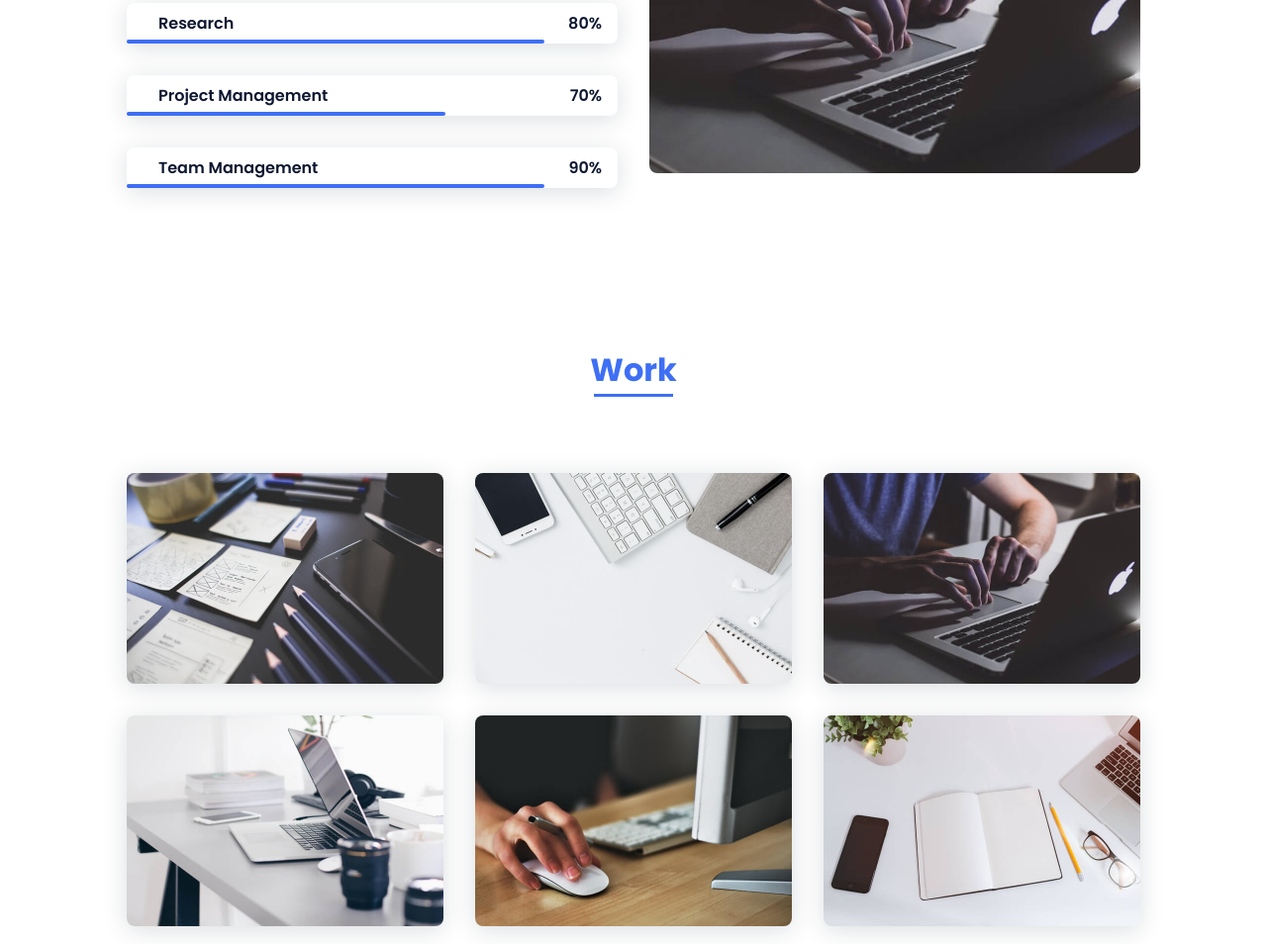
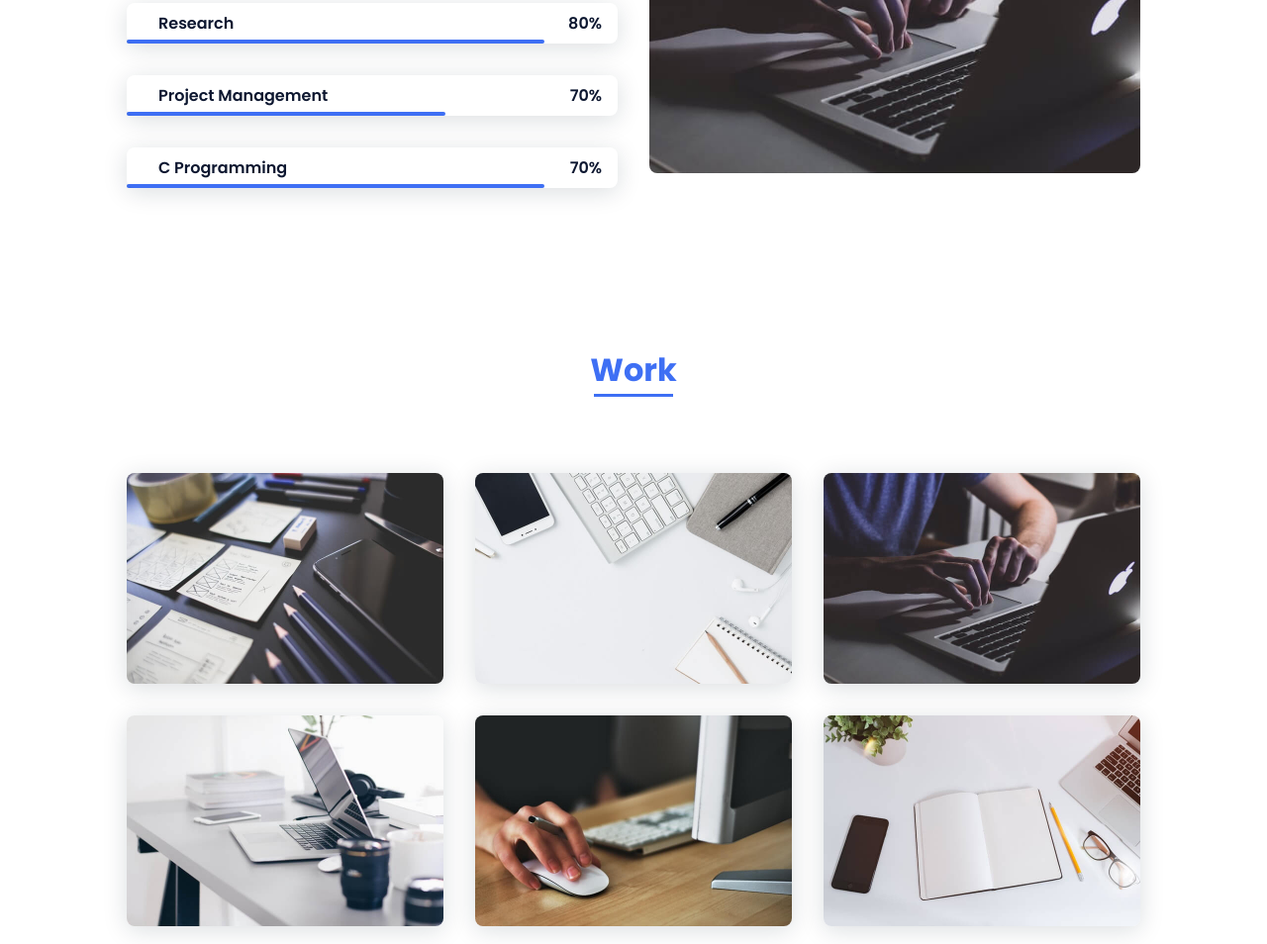
Before and after one commit to Om8010k/Portfolio, a plain HTML site: page index.html in a window 1280 px wide. Shown: the part 1422-2376 px from the top of the page at 99% size. Drawn offline with nearby package versions, Linux system fonts and the light colour scheme.

Commit message:
Update index.html

```diff
--- a/index.html
+++ b/index.html
@@ -117,13 +117,13 @@
                         <div class="skills__data">
                             <div class="skills__names">
                                 <i class='bx bxs-paint skills__icon'></i>
-                                <span class="skills__name">Team Management</span>
+                                <span class="skills__name">C Programming</span>
                             </div>
                             <div class="skills__bar skills__ux">
 
                             </div>
                             <div>
-                                <span class="skills__percentage">90%</span>
+                                <span class="skills__percentage">70%</span>
                             </div>
                         </div>
                     </div>
```
